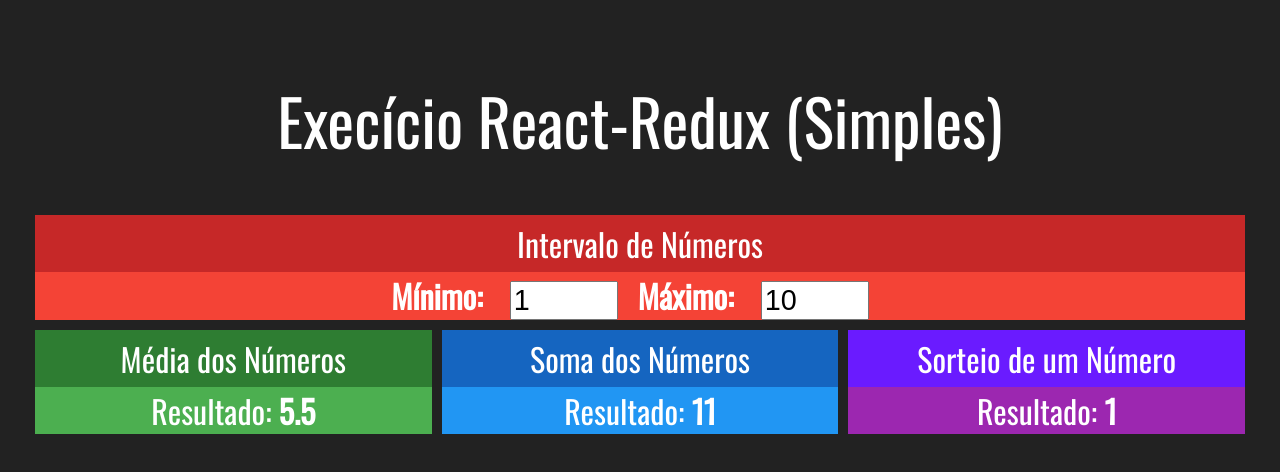
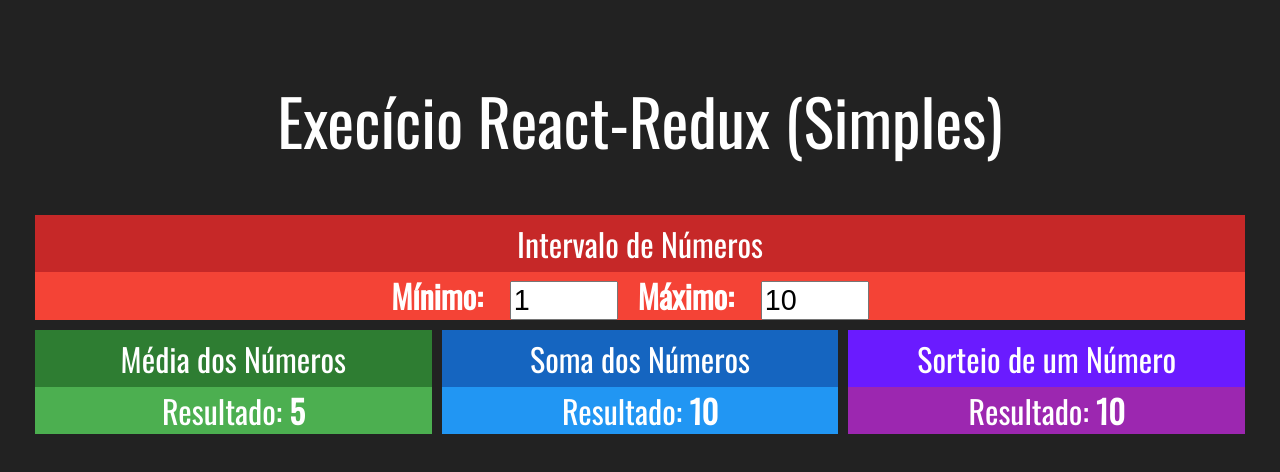
Before and after one commit to daniel-castilho/redux-simples, a React (Create React App) app: page / in a window 1280 px wide. Shown: the top 472 px of the page. Built offline with nearby package versions, Linux system fonts and the light colour scheme.

Commit message:
Clean up implementation without Redux

```diff
--- a/src/App.js
+++ b/src/App.js
@@ -1,4 +1,4 @@
-import React, { useState } from 'react';
+import React from 'react';
 import "./App.css";
 
 import Intervalo from "./components/Intervalo";
@@ -7,24 +7,21 @@
 import Sorteio from "./components/Sorteio";
 
 function App() {
-	const [min, setMin] = useState(1);
-	const [max, setMax] = useState(10);
-
 
 	return (
 		<div className="App">
 			<h1>Execício React-Redux (Simples)</h1>
 			<div className="linha">
-				<Intervalo min={min} max={max} onMinChanged={setMin} onMaxChanged={setMax}/>
+				<Intervalo />
 			</div>
 			<div className="linha">
-				<Media min={min} max={max} green>
+				<Media>
 					x
 				</Media>
-				<Soma min={min} max={max} blue>
+				<Soma>
 					y
 				</Soma>
-				<Sorteio min={min} max={max} purple>
+				<Sorteio>
 					y
 				</Sorteio>
 			</div>
--- a/src/components/Intervalo.jsx
+++ b/src/components/Intervalo.jsx
@@ -3,18 +3,17 @@
 import Card from "./Card";
 
 export default (props) => {
-	const { min, max } = props;
 
 	return (
 		<Card title="Intervalo de Números" red>
 			<div className="Intervalo">
 				<span>
 					<strong>Mínimo: </strong>
-					<input type="number" value={min} onChange={(e) => props.onMinChanged(+e.target.value)} />
+					<input type="number" value={1} readonly />
 				</span>
 				<span>
 					<strong>Máximo: </strong>
-					<input type="number" value={max} onChange={(e) => props.onMaxChanged(+e.target.value)} />
+					<input type="number" value={10} readonly />
 				</span>
 			</div>
 		</Card>
--- a/src/components/Media.jsx
+++ b/src/components/Media.jsx
@@ -3,14 +3,12 @@
 import Card from "./Card";
 
 export default (props) => {
-	const { min, max } = props;
-
 	return (
 		<Card title="Média dos Números" green>
 			<div>
 				<span>
 					<span>Resultado: </span>
-					<strong>{(max + min) / 2}</strong>
+					<strong>{5}</strong>
 				</span>
 			</div>
 		</Card>
--- a/src/components/Soma.jsx
+++ b/src/components/Soma.jsx
@@ -3,14 +3,12 @@
 import Card from "./Card";
 
 export default (props) => {
-	const { min, max } = props;
-
 	return (
 		<Card title="Soma dos Números" blue>
 			<div>
 				<span>
 					<span>Resultado: </span>
-					<strong>{min + max}</strong>
+					<strong>{10}</strong>
 				</span>
 			</div>
 		</Card>
--- a/src/components/Sorteio.jsx
+++ b/src/components/Sorteio.jsx
@@ -3,15 +3,12 @@
 import Card from "./Card";
 
 export default (props) => {
-	const { min, max } = props;
-	const aleatorio = parseInt(Math.random() * (max - min)) + min;
-
 	return (
 		<Card title="Sorteio de um Número" purple>
 			<div>
 				<span>
 					<span>Resultado: </span>
-					<strong>{aleatorio}</strong>
+					<strong>{10}</strong>
 				</span>
 			</div>
 		</Card>
```
